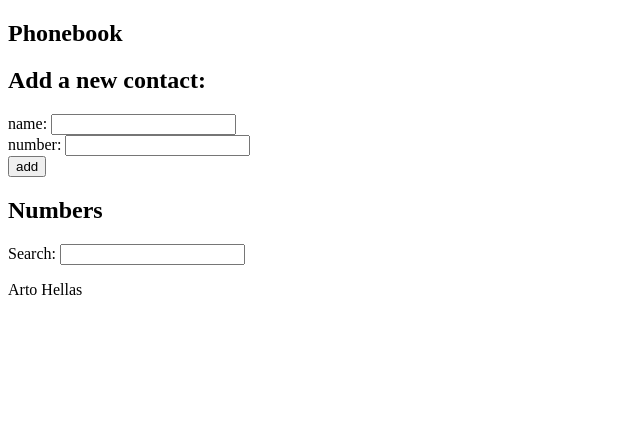
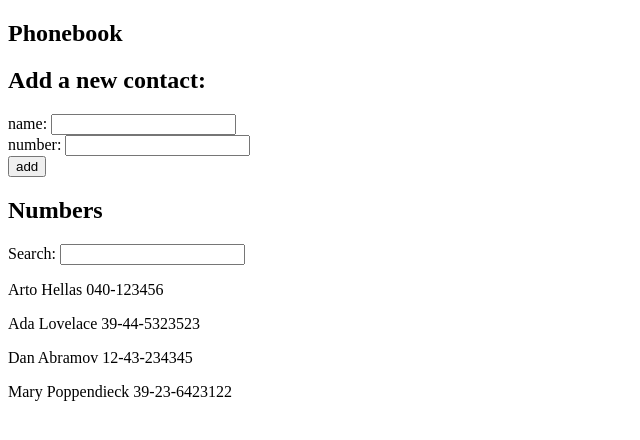
Before and after one commit to Sainosaur/fsOpen2024, a React (Vite) app in the folder Part2/Phonebook/: page / in a window 1280 px wide. Shown: the top 440 px of the page, without its empty margins (0-640 px from the left). Built offline with nearby package versions, Linux system fonts and the light colour scheme; data requests are answered from the project's data file.

Commit message:
Exercise 2.11 created db.json for inital data, updated App.jsx to fetch data from backend server using axios

```diff
--- /dev/null
+++ b/Part2/Phonebook/db.json
@@ -0,0 +1,24 @@
+{
+    "persons":[
+      {
+        "name": "Arto Hellas",
+        "number": "040-123456",
+        "id": 1
+      },
+      {
+        "name": "Ada Lovelace",
+        "number": "39-44-5323523",
+        "id": 2
+      },
+      {
+        "name": "Dan Abramov",
+        "number": "12-43-234345",
+        "id": 3
+      },
+      {
+        "name": "Mary Poppendieck",
+        "number": "39-23-6423122",
+        "id": 4
+      }
+    ]
+  }
--- a/Part2/Phonebook/package.json
+++ b/Part2/Phonebook/package.json
@@ -10,6 +10,7 @@
     "preview": "vite preview"
   },
   "dependencies": {
+    "axios": "^1.6.7",
     "react": "^18.2.0",
     "react-dom": "^18.2.0"
   },
@@ -21,6 +22,7 @@
     "eslint-plugin-react": "^7.33.2",
     "eslint-plugin-react-hooks": "^4.6.0",
     "eslint-plugin-react-refresh": "^0.4.5",
+    "json-server": "^1.0.0-alpha.23",
     "vite": "^5.1.0"
   }
 }
--- a/Part2/Phonebook/src/App.jsx
+++ b/Part2/Phonebook/src/App.jsx
@@ -1,10 +1,20 @@
-import { useState } from 'react'
+import { useEffect, useState } from 'react'
 import Form from './Form'
 import Search from './Search'
+import axios from 'axios'
+
 const App = () => {
   const [persons, setPersons] = useState([
     { name: 'Arto Hellas' }
   ])
+  const hook = () => {
+    axios.get("http://localhost:3001/persons").then(ref =>{
+      console.log("Data Accquired")
+      setPersons(ref.data)
+      console.log(`Persons data set to list of ${ref.data.length}`)
+    })
+  }
+  useEffect(hook, [])
 
   return (
     <div>
```
Also changed, not shown: 1 other file (tests, documents, lock files or other folders).
